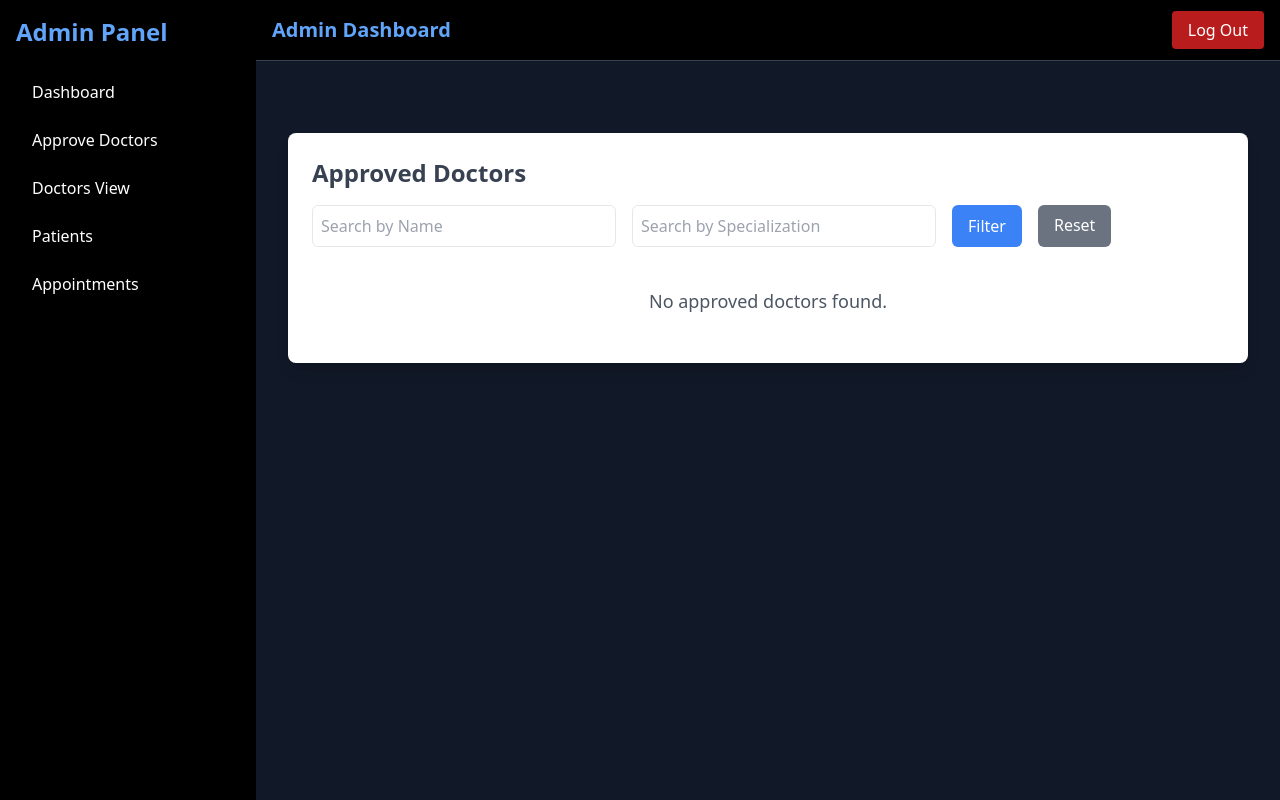
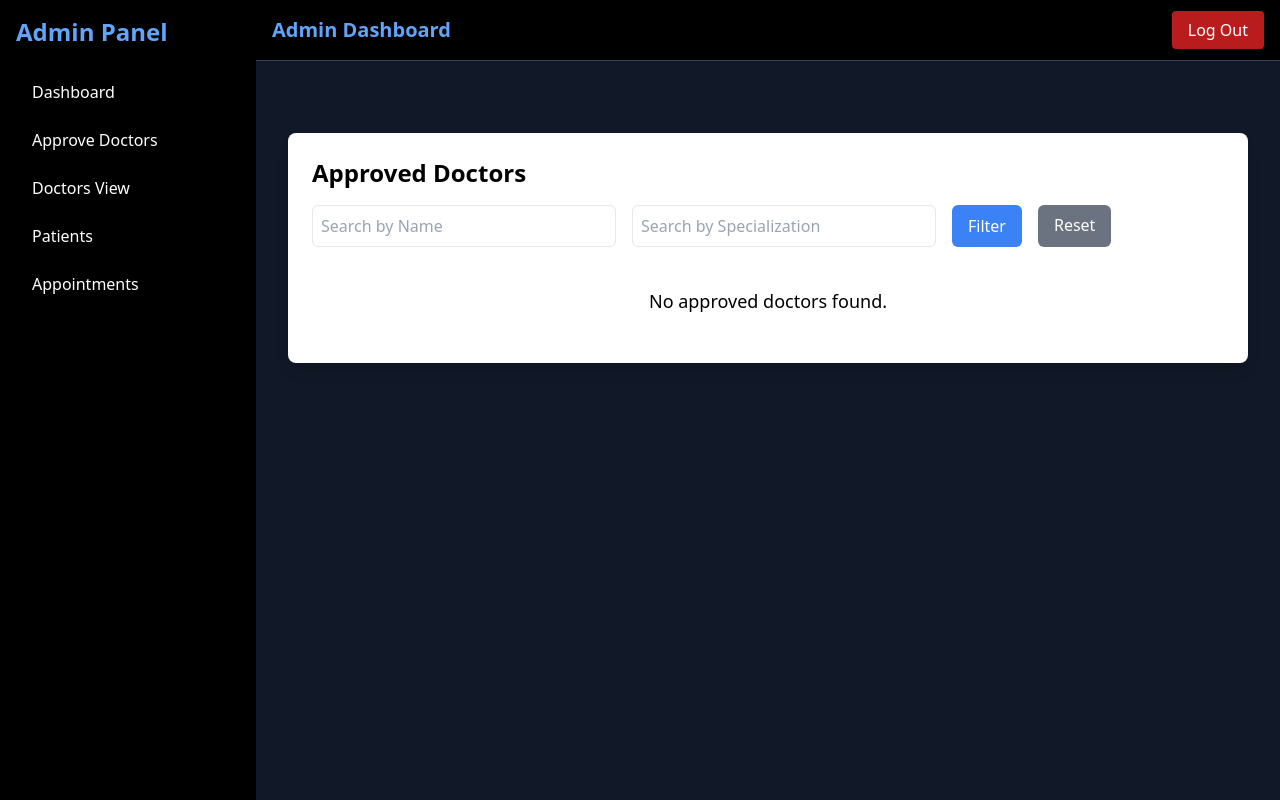
Before and after one commit to AbyvargheseMandapathel/Hospital-Management-System, a Django app: page /approved-doctors/ in a window 1280 px wide. Run offline with Django 5.2, Linux system fonts and the light colour scheme; a user stored in the database is signed in; data comes from the database, SQL or seed files in the repository; both versions use the stored data as it was after the commit; some libraries are stand-ins or nearby versions.

Commit message:
hospital

```diff
--- a/accounts/templates/approved_doctors.html
+++ b/accounts/templates/approved_doctors.html
@@ -1,16 +1,27 @@
 {% extends "base/admin_base.html" %}
-
 
 {% block content %}
 <div class="max-w-6xl mx-auto mt-10 p-6 bg-white shadow-lg rounded-lg">
-    <h2 class="text-2xl font-semibold mb-4 text-gray-700">Approved Doctors</h2>
+
+    <!-- MESSAGE SECTION -->
+    {% if messages %}
+    <div class="mb-4">
+        {% for message in messages %}
+        <div class="p-3 rounded-md {% if message.tags == 'success' %} bg-green-100 text-green-700 {% elif message.tags == 'error' %} bg-red-100 text-red-700 {% else %} bg-gray-100 text-black {% endif %}">
+            {{ message }}
+        </div>
+        {% endfor %}
+    </div>
+    {% endif %}
+
+    <h2 class="text-2xl font-semibold mb-4 text-black">Approved Doctors</h2>
 
     <!-- FILTER FORM -->
     <form method="GET" class="mb-4 flex gap-4">
         <input type="text" name="name" placeholder="Search by Name"
-            value="{{ name_query }}" class="border p-2 rounded-md w-1/3">
+            value="{{ name_query }}" class="border p-2 rounded-md w-1/3 text-black">
         <input type="text" name="specialization" placeholder="Search by Specialization"
-            value="{{ specialization_query }}" class="border p-2 rounded-md w-1/3">
+            value="{{ specialization_query }}" class="border p-2 rounded-md w-1/3 text-black">
         <button type="submit" class="px-4 py-2 bg-blue-500 text-white rounded-md hover:bg-blue-600">
             Filter
         </button>
@@ -23,7 +34,7 @@
     <div class="overflow-x-auto">
         <table class="w-full border-collapse border border-gray-200 rounded-lg">
             <thead>
-                <tr class="bg-gray-100 text-gray-700">
+                <tr class="bg-gray-100 text-black">
                     <th class="px-4 py-2 border border-gray-300 text-left">Name</th>
                     <th class="px-4 py-2 border border-gray-300 text-left">Specialization</th>
                     <th class="px-4 py-2 border border-gray-300 text-left">Email</th>
@@ -33,9 +44,15 @@
             <tbody>
                 {% for doctor in doctors %}
                 <tr class="border border-gray-200 hover:bg-gray-50">
-                    <td class="px-4 py-3 border border-gray-300">{{ doctor.user.first_name }} {{ doctor.user.last_name }}</td>
-                    <td class="px-4 py-3 border border-gray-300">{{ doctor.specialization }}</td>
-                    <td class="px-4 py-3 border border-gray-300">{{ doctor.user.email }}</td>
+                    <td class="px-4 py-3 border border-gray-300 text-black">
+                        {{ doctor.user.first_name }} {{ doctor.user.last_name }}
+                    </td>
+                    <td class="px-4 py-3 border border-gray-300 text-black">
+                        {{ doctor.specialization }}
+                    </td>
+                    <td class="px-4 py-3 border border-gray-300 text-black">
+                        {{ doctor.user.email }}
+                    </td>
                     <td class="px-4 py-3 border border-gray-300 text-center">
                         <a href="{% url 'deactivate_doctor' doctor.id %}"
                            onclick="return confirm('Are you sure you want to deactivate this doctor?');"
@@ -49,7 +66,7 @@
         </table>
     </div>
     {% else %}
-    <div class="text-center text-gray-600 p-6">
+    <div class="text-center text-black p-6">
         <p class="text-lg">No approved doctors found.</p>
     </div>
     {% endif %}
--- a/accounts/views.py
+++ b/accounts/views.py
@@ -235,22 +235,29 @@ def approved_doctors(request):
 
 @user_passes_test(is_admin, login_url='login')
 def deactivate_doctor(request, doctor_id):
-    """ View to deactivate a doctor (set is_approved to False) and send email """
-    try:
-        doctor = Profile.objects.get(id=doctor_id, user_type='doctor', is_approved=True)
-        doctor.is_approved = False  # Deactivate doctor
-        doctor.save()
+    """
+    View to deactivate a doctor (set is_approved to False) and send an email notification.
+    """
+    doctor = get_object_or_404(Doctor, id=doctor_id, is_approved=True)  # Fetch doctor instance
 
-        # Send deactivation email
-        subject = "Your Doctor Account Has Been Deactivated"
-        message = f"Dear {doctor.user.first_name},\n\nYour account has been deactivated by the admin. If you think this was a mistake, please contact support.\n\nBest regards,\nAdmin Team"
-        send_status_email(doctor.user.email, subject, message)
+    doctor.is_approved = False  # Deactivate doctor
+    doctor.save()  # Save the change
 
-        messages.success(request, f"Doctor {doctor.user.username} has been deactivated successfully.")
-    except Profile.DoesNotExist:
-        messages.error(request, "Doctor not found or already deactivated.")
+    # Send deactivation email
+    subject = "Your Doctor Account Has Been Deactivated"
+    message = f"""
+    Dear {doctor.user.first_name},
 
-    return redirect('approved_doctors')
+    Your account has been deactivated by the admin. If you think this was a mistake, please contact support.
+
+    Best regards,
+    Admin Team
+    """
+    send_status_email(doctor.user.email, subject, message)  # Ensure this function is correctly implemented
+
+    messages.success(request, f"Doctor {doctor.user.username} has been deactivated successfully.")
+
+    return redirect('approved_doctors')  # Redirect back to approved doctors list
 
 
 @user_passes_test(is_admin, login_url='login')
```
Also changed, not shown: accounts/templates/approve_doctors.html (+12 -1 lines), accounts/templates/view_patients.html (+5 -5 lines), db.sqlite3.
